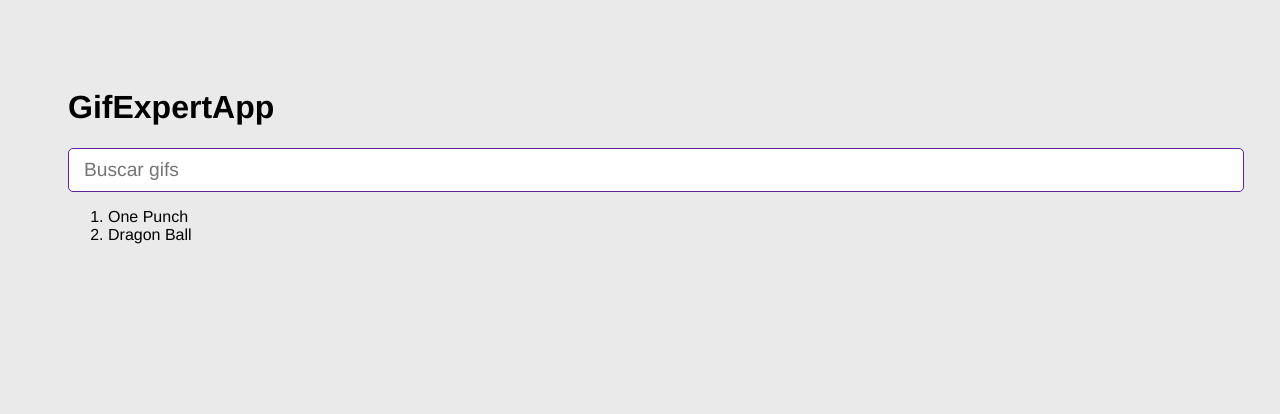
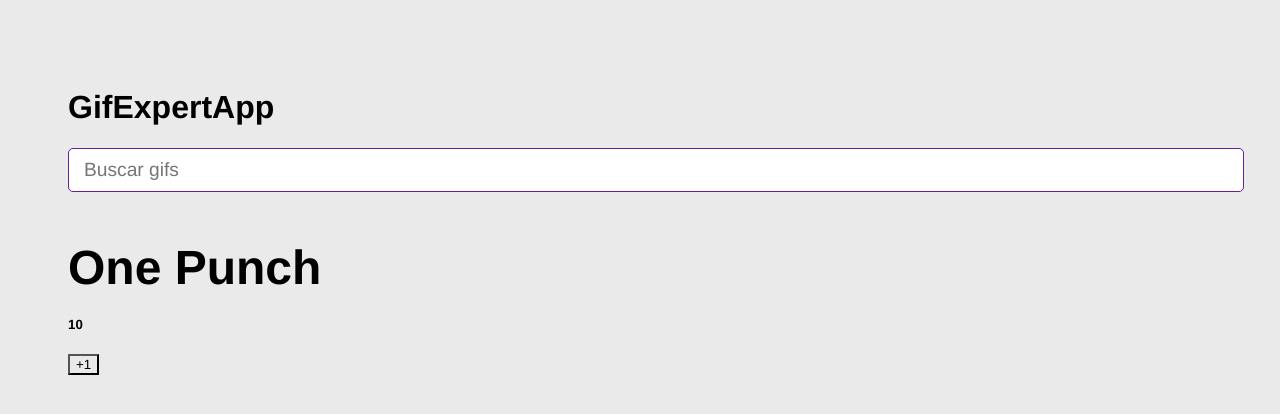
Before and after one commit to sebassg7/GifExpertApp, a React (Vite) app: page / in a window 1280 px wide. Shown: the top 414 px of the page. Built offline with nearby package versions, Linux system fonts and the light colour scheme; no server answers.

Commit message:
Nuevo componente: Gif Grid, Fetch API y UseEffect

```diff
--- a/src/GifExpertApp.jsx
+++ b/src/GifExpertApp.jsx
@@ -1,12 +1,13 @@
 import {useState} from 'react';
 import { AddCategory } from './componets/AddCategory';
+import { GifGrid } from './componets/GifGrid';
 
 
 
 
 export const GifExpertApp = () => {
 
-    const [categories, setCategories] = useState([ 'One Punch', 'Dragon Ball' ]);
+    const [categories, setCategories] = useState([ 'One Punch' ]);
 
     const onAddCategory = (newCategory) => {
 
@@ -19,25 +20,24 @@ export const GifExpertApp = () => {
 
     return (
         <>
-        {/* titulo */}
+
         <h1>GifExpertApp</h1>
-        {/* Input */}
+
        < AddCategory
-    //    setCategories={setCategories}
             onNewCategory={value=> onAddCategory(value)}
        />
-        {/* Listado de Gifs */}
 
-            <ol>
-                {
-                    categories.map(category => {
-                        return (
-                            <li key={category}> {category} </li>
-                        )
-                    })
-                }
-            </ol>
-            {/* Gif Item */}
+
+
+            {
+                categories.map(category => (
+                <GifGrid
+                key={category}
+                categoria={category}/>
+                ))
+            }
+
+
         </>
     )
 }
--- /dev/null
+++ b/src/componets/GifGrid.jsx
@@ -0,0 +1,18 @@
+import { useState } from "react";
+import { getGifs } from "../helpers/getGifs";
+
+export const GifGrid = ({categoria}) => {
+
+    const [counter, setcounter] = useState(10);
+
+    getGifs(categoria);
+
+  return (
+    <>
+        <h3>{categoria}</h3>
+        <h5>{ counter}</h5>
+        <button onClick={() => setcounter(counter + 1)}>+1</button>
+
+    </>
+  )
+}
--- /dev/null
+++ b/src/helpers/getGifs.js
@@ -0,0 +1,15 @@
+export const getGifs = async(categoria) => {
+
+    const url = `https://api.giphy.com/v1/gifs/search?api_key=sOq2BGGg2rYRdwERJZrrcEkrBZkRoW9T&q=${categoria}&limit=10`;
+    const resp = await fetch ( url );
+    const {data} = await resp.json();
+
+    const gifs = data.map (img =>({
+        id: img.id,
+        title: img.title,
+        url:img.images.downsized_medium.url
+    }))
+
+    console.log(gifs);
+    return gifs
+};
--- a/src/main.jsx
+++ b/src/main.jsx
@@ -5,7 +5,7 @@ import './styles.css';
 
 
 ReactDOM.createRoot(document.getElementById('root')).render(
-  <React.StrictMode>
+  // <React.StrictMode>
     <GifExpertApp />
-  </React.StrictMode>,
+  // </React.StrictMode>,
 );
```
